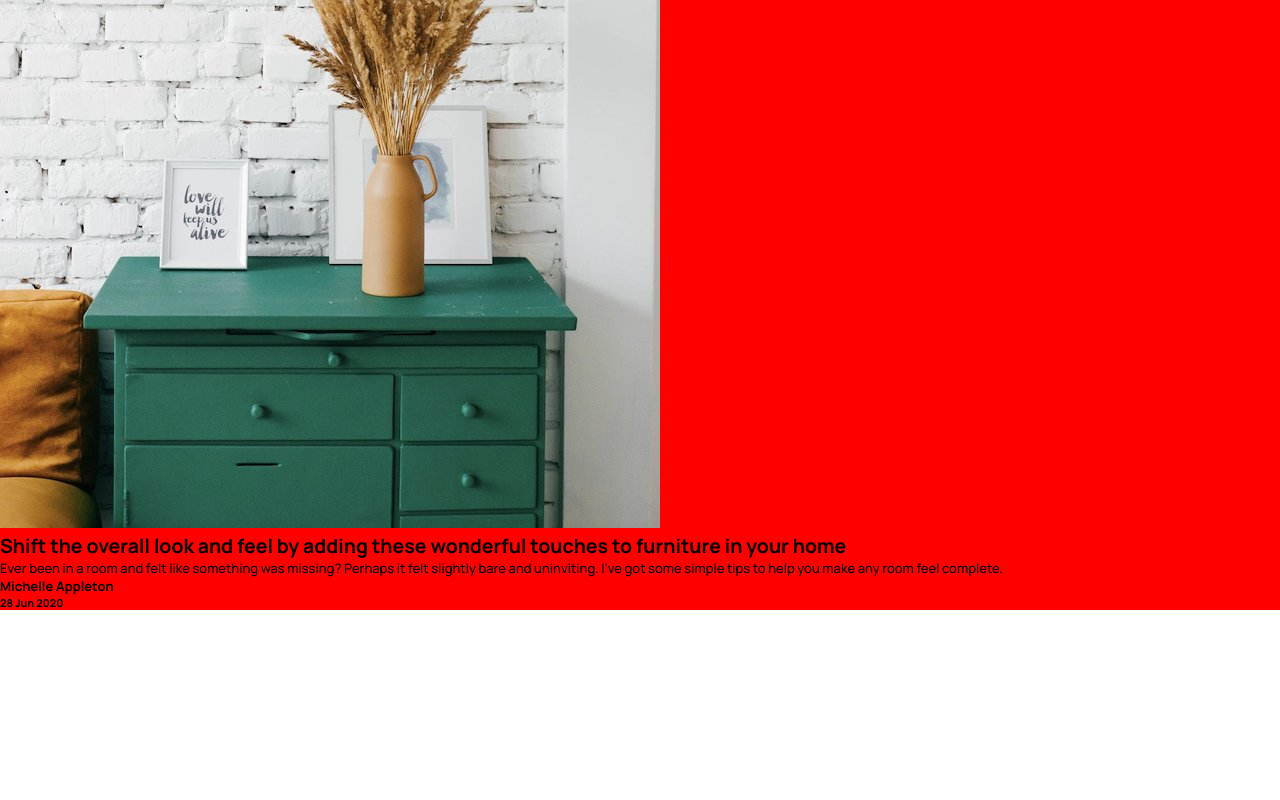
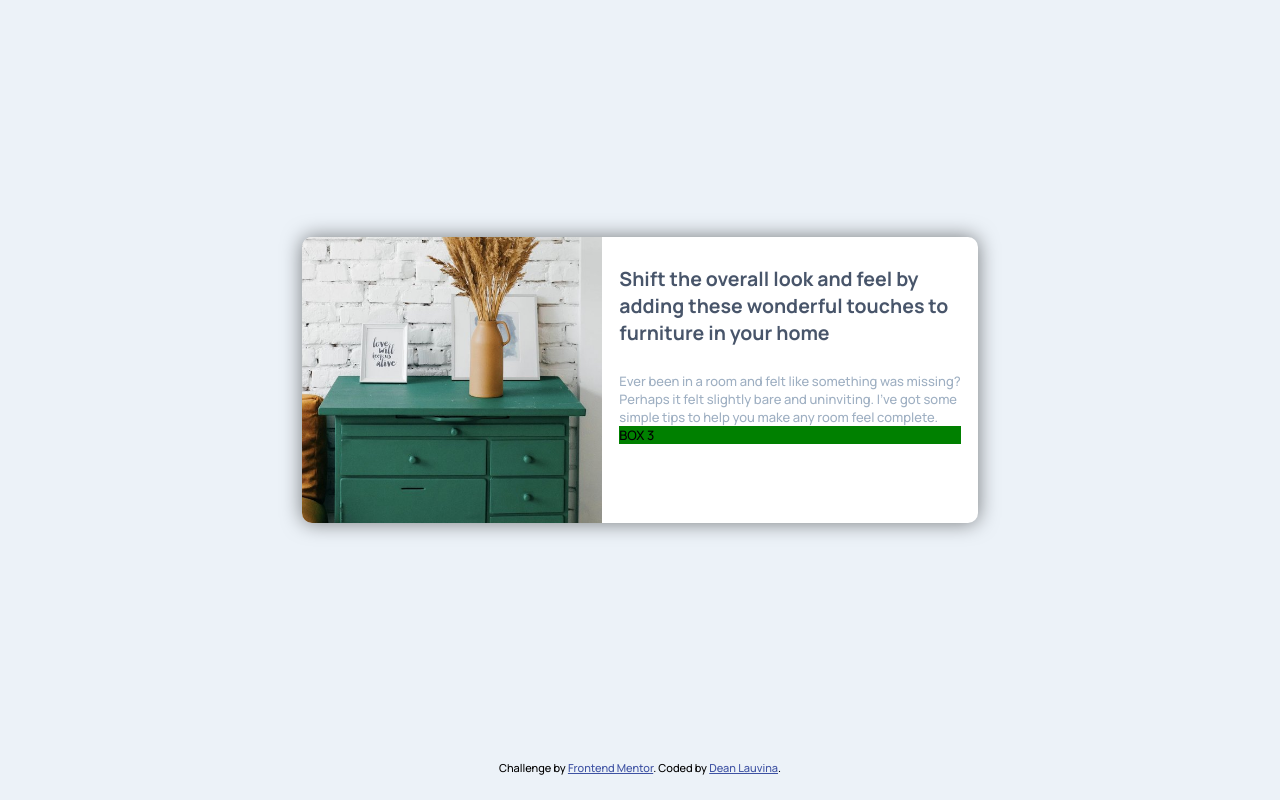
Before and after one commit to deanlauvina7/article-preview-component, a plain HTML site: page index.html in a window 1280 px wide. Drawn offline with Linux system fonts and the light colour scheme.

Commit message:
Created the article content

```diff
--- a/index.html
+++ b/index.html
@@ -28,29 +28,48 @@
 
   <body>
     <main>
-      <div class="container-img">
-        <img src="/images/drawers.jpg" alt="drawers">
+      <div class="container-content">
+        <div class="">
+          <img src="/images/drawers.jpg" alt="drawers">
+        </div>
+        <div class="container-article">
+          <div class="article-column">
+            <h2>Shift the overall look and feel by <br> adding these wonderful
+              touches to <br> furniture in your home</h2>
+            <p>Ever been in a room and felt like something was missing? <br> Perhaps
+              it felt slightly bare and uninviting. I’ve got some <br> simple tips
+              to help you make any room feel complete.</p>
+            <div class="box-3">BOX 3</div>
+          </div>
+        </div>
       </div>
-      <div class="container-article">
-        <h2>Shift the overall look and feel by adding these wonderful
-          touches to furniture in your home</h2>
+    </main>
 
-        <p>Ever been in a room and felt like something was missing? Perhaps
-          it felt slightly bare and uninviting. I’ve got some simple tips
-          to help you make any room feel complete.</p>
-      </div>
-
-      <h4>Michelle Appleton</h4>
-      <h5>28 Jun 2020</h5>
-
-      <!-- <button>Share</button> -->
-      <!-- <footer>
-      <div class="attribution">
-        Challenge by <a href="https://www.frontendmentor.io?ref=challenge" target="_blank">Frontend Mentor</a>.
-        Coded by <a href="#">Your Name Here</a>.
-      </div>
-    </footer> -->
+    <!-- <button>Share</button> -->
+    <footer class="attribution">
+      Challenge by <a href="https://www.frontendmentor.io?ref=challenge" target="_blank">Frontend Mentor</a>.
+      Coded by <a href="#">Dean Lauvina</a>.
+    </footer>
+    <script src="script.js"></script>
   </body>
-  </main>
 
 </html>
+
+<!--
+
+      Shift the overall look and feel by <br> adding these wonderful
+              touches to <br> furniture in your home<
+
+          </div>
+
+          <div class="author">
+            <h4>Michelle Appleton</h4>
+            <h5>28 Jun 2020</h5>
+          </div>
+        </div>
+      </div> -->
+
+<!--
+                    <p>Ever been in a room and felt like something was missing? <br> Perhaps
+                      it felt slightly bare and uninviting. I’ve got some <br> simple tips
+                      to help you make any room feel complete.</p> -->
--- a/style.css
+++ b/style.css
@@ -1,17 +1,57 @@
 * {
   padding: 0;
   margin: 0;
-  box-sizing: 0;
+  box-sizing: border-box;
 }
 
 html,
 body {
   font-size: 13px;
   font-family: 'Manrope', sans-serif;
+  background-color: hsl(210, 46%, 95%);
 }
 
 main {
-  background-color: red;
+  height: 95vh;
+  display: flex;
   justify-content: center;
   align-items: center;
 }
+
+.container-content {
+  background-color: white;
+  height: 22rem;
+  width: 52rem;
+  box-shadow: 0 0 20px 0px rgba(0, 0, 0, 0.5);
+  border-radius: 10px;
+  display: flex;
+  justify-content: flex-start;
+}
+
+.container-content img {
+  height: 22rem;
+  width: 300px;
+  object-fit: cover;
+  border-radius: 10px 0 0 10px;
+}
+
+.container-article {
+  flex-grow: 2;
+  display: flex;
+  justify-content: center;
+  align-items: center;
+}
+
+.container-article h2 {
+  color: hsl(217, 19%, 35%);
+  margin: -4rem 0 2rem 0;
+  flex-wrap: wrap;
+}
+
+.container-article p {
+  color: hsl(212, 23%, 69%)
+}
+
+.box-3 {
+  background-color: green;
+}
```
